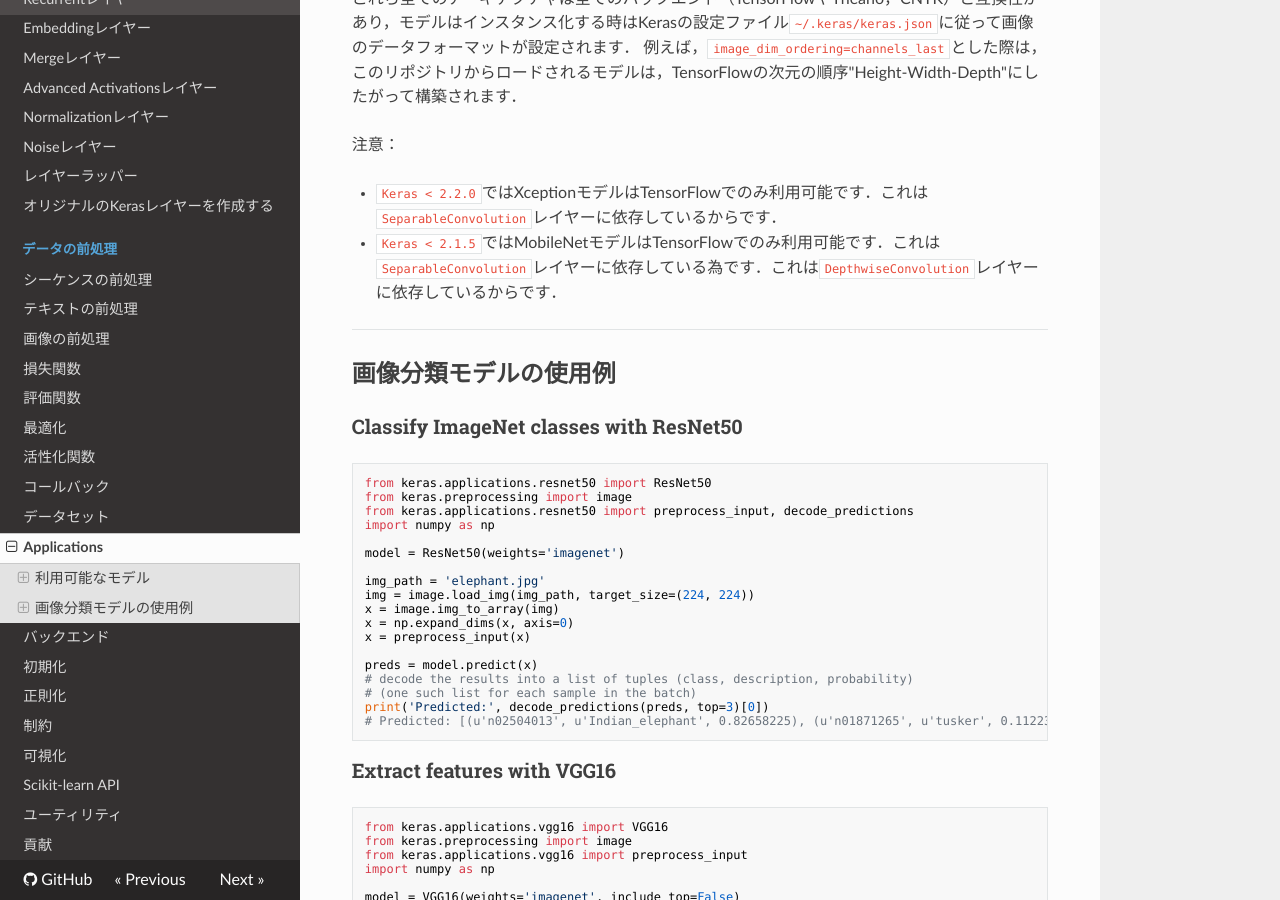
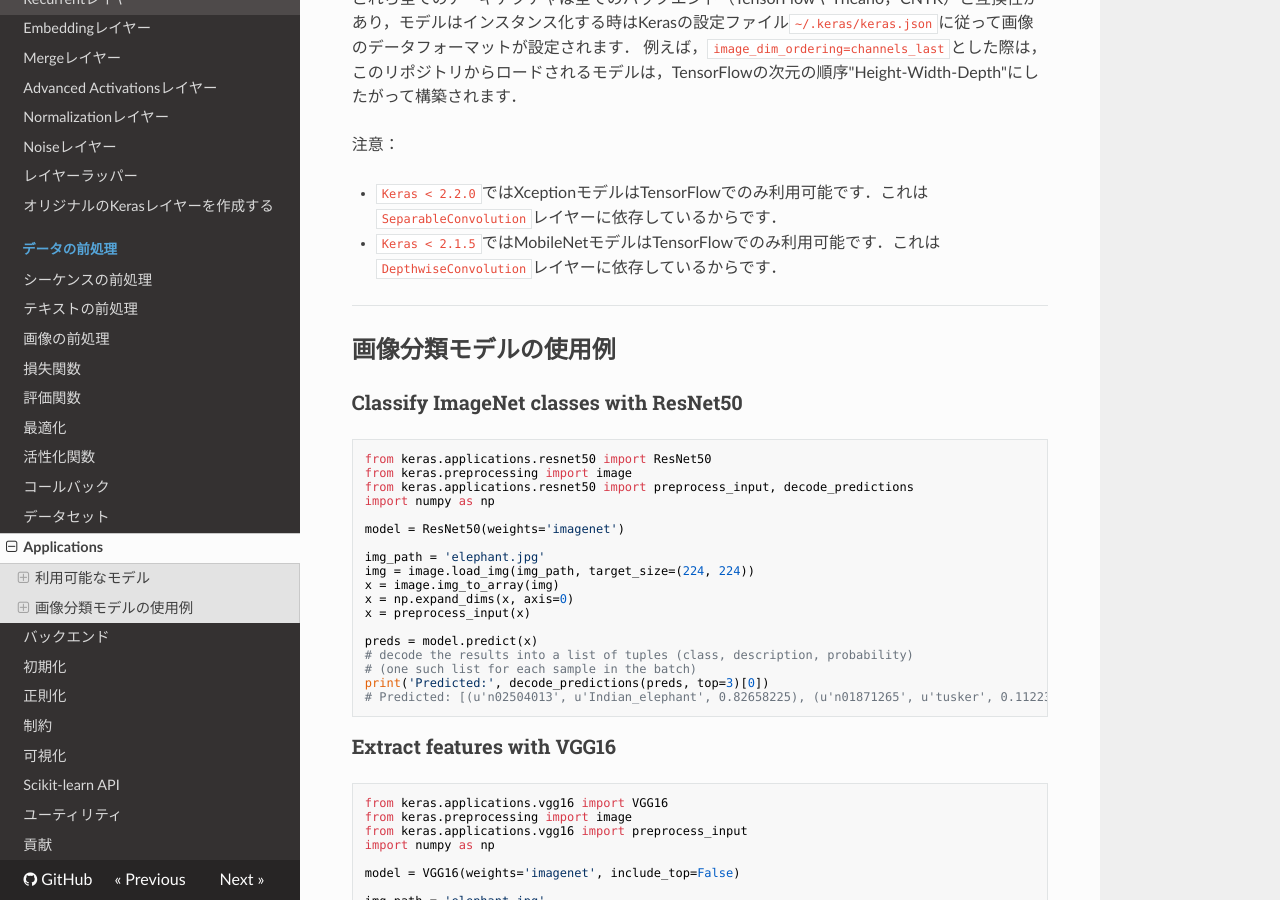
Before and after one commit to keras-team/keras-docs-ja, an MkDocs documentation site: the page built from sources/applications.md, in a window 1280 px wide and 900 px high, scrolled down 694 px. Built offline with MkDocs 1.6.1, drawn with Linux system fonts in a browser that asks for light colours; nearby versions of some CDN libraries; old or Windows-style settings are respelled for this version of MkDocs.

Commit message:
Fix typo

```diff
--- a/sources/applications.md
+++ b/sources/applications.md
@@ -26,7 +26,7 @@ Kerasの応用は事前学習した重みを利用可能な深層学習のモデ
 注意：
 
 - `Keras < 2.2.0`ではXceptionモデルはTensorFlowでのみ利用可能です．これは`SeparableConvolution`レイヤーに依存しているからです．
-- `Keras < 2.1.5`ではMobileNetモデルはTensorFlowでのみ利用可能です．これは`SeparableConvolution`レイヤーに依存している為です．これは`DepthwiseConvolution`レイヤーに依存しているからです．
+- `Keras < 2.1.5`ではMobileNetモデルはTensorFlowでのみ利用可能です．これは`DepthwiseConvolution`レイヤーに依存しているからです．
 
 -----
 
```
